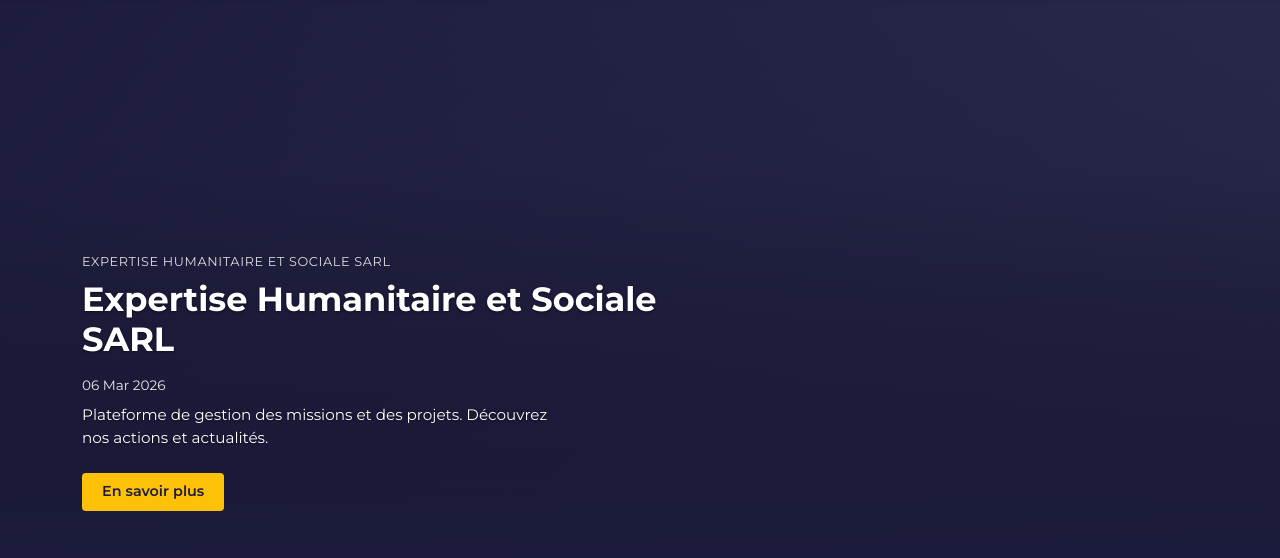
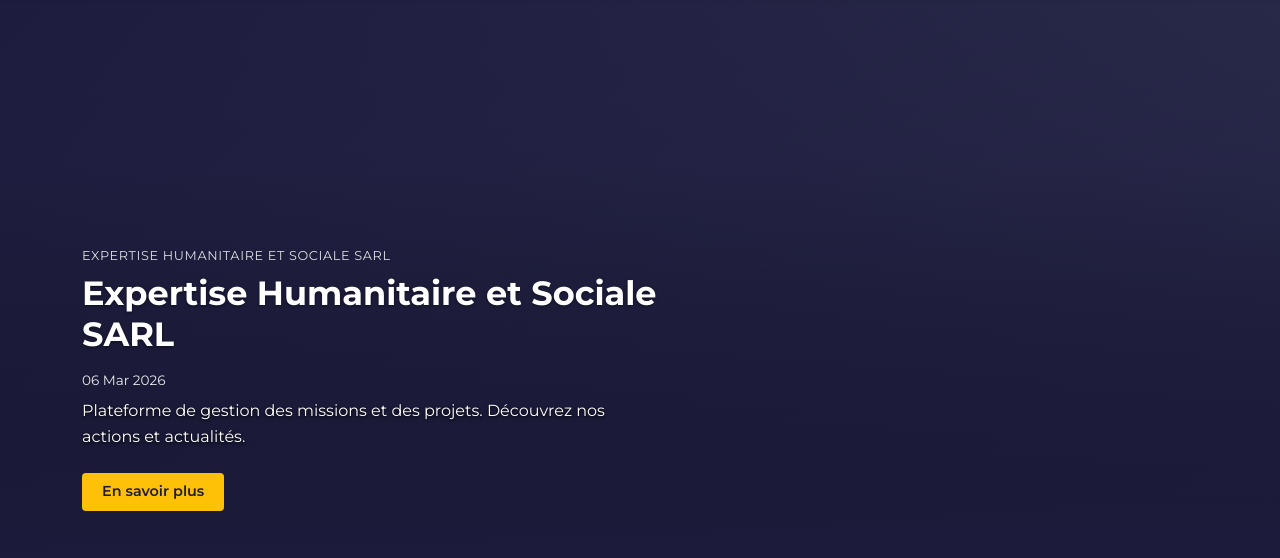
Before and after one commit to thecarinsiwa/expertise, a PHP site: page /expertise/ in a window 1280 px wide. Shown: the part 109-667 px from the top of the page. Run offline with PHP 8.4, Linux system fonts and the light colour scheme; data comes from the database, SQL or seed files in the repository; data that the repository does not hold is empty.

```diff
--- a/inc/footer.php
+++ b/inc/footer.php
@@ -13,7 +13,7 @@ $hasFooterSocial = $organisation && (
             <div class="row g-4 site-footer-grid">
                 <div class="col-lg-4 site-footer-brand">
                     <p class="footer-title footer-brand-name"><?= $footerOrgName ?></p>
-                    <p class="footer-tagline"><?= $organisation && !empty($organisation->description) ? htmlspecialchars(mb_substr($organisation->description, 0, 140)) . (mb_strlen($organisation->description) > 140 ? '…' : '') : 'Plateforme de gestion des missions et des projets.' ?></p>
+                    <p class="footer-tagline"><?= $organisation && !empty($organisation->description) ? htmlspecialchars(mb_substr(strip_tags($organisation->description), 0, 140)) . (mb_strlen(strip_tags($organisation->description)) > 140 ? '…' : '') : 'Plateforme de gestion des missions et des projets.' ?></p>
                     <?php if ($hasFooterSocial): ?>
                     <div class="footer-social" aria-label="Réseaux sociaux">
                         <?php if (!empty($organisation->facebook_url)): ?>
--- a/inc/style.css
+++ b/inc/style.css
@@ -324,7 +324,12 @@ body, html {
 .hero .badge-location { color: rgba(255,255,255,0.85); font-size: 0.8rem; text-transform: uppercase; letter-spacing: 0.05em; }
 .hero h1 { color: #fff; font-weight: 700; font-size: clamp(1.4rem, 3.2vw, 2.1rem); text-shadow: 0 1px 3px rgba(0,0,0,0.5); }
 .hero .meta { color: rgba(255,255,255,0.9); font-size: 0.85rem; }
-.hero .lead { color: #fff; max-width: 480px; font-size: 0.95rem; text-shadow: 0 1px 2px rgba(0,0,0,0.4); }
+.hero .lead { color: #fff !important; max-width: 540px; font-size: 1rem; line-height: 1.6; text-shadow: 0 1px 2px rgba(0,0,0,0.6), 0 2px 4px rgba(0,0,0,0.4); }
+.hero .lead p, .hero .lead span, .hero .lead strong, .hero .lead em, .hero .lead a,
+.hero .hero-description, .hero .hero-description p, .hero .hero-description span, .hero .hero-description strong, .hero .hero-description em, .hero .hero-description a { color: #fff !important; text-shadow: 0 1px 2px rgba(0,0,0,0.6), 0 2px 4px rgba(0,0,0,0.4); }
+.hero .hero-description p { margin-bottom: 0.75rem; }
+.hero .hero-description p:last-child { margin-bottom: 0; }
+.hero .lead a:hover, .hero .hero-description a:hover { color: rgba(255,255,255,0.95) !important; text-decoration: underline; }
 .btn-read-more { background: var(--msf-yellow); color: var(--msf-blue-dark); border: none; border-radius: 4px; padding: 0.5rem 1.25rem; font-size: 0.9rem; font-weight: 600; }
 .btn-read-more:hover { background: #FFB300; color: var(--msf-blue-dark); }
 
--- a/index.php
+++ b/index.php
@@ -230,7 +230,7 @@ require __DIR__ . '/inc/header.php';
                     <span class="badge-location d-block mb-2"><?= $organisation ? htmlspecialchars($organisation->name) : 'Actualité' ?></span>
                     <h1 class="mb-3"><?= $organisation ? htmlspecialchars($organisation->name) : 'Bienvenue sur Expertise' ?></h1>
                     <p class="meta mb-2"><?= date('d M Y') ?></p>
-                    <p class="lead mb-4"><?= $organisation && !empty($organisation->description) ? htmlspecialchars(mb_substr($organisation->description, 0, 280)) . (mb_strlen($organisation->description) > 280 ? '…' : '') : 'Plateforme de gestion des missions et des projets. Découvrez nos actions et actualités.' ?></p>
+                    <div class="lead mb-4 hero-description"><?= $organisation && !empty($organisation->description) ? $organisation->description : 'Plateforme de gestion des missions et des projets. Découvrez nos actions et actualités.' ?></div>
                     <a href="<?= $baseUrl ?>about.php" class="btn btn-read-more">En savoir plus</a>
                 </div>
             </div>
@@ -279,7 +279,7 @@ require __DIR__ . '/inc/header.php';
                 <div class="col-lg-7">
                     <h2 class="section-heading">Qui nous sommes</h2>
                     <p class="index-about-lead">
-                        <?= $organisation && !empty($organisation->description) ? nl2br(htmlspecialchars(mb_substr($organisation->description, 0, 380))) . (mb_strlen($organisation->description) > 380 ? '…' : '') : 'Nous sommes une organisation humanitaire médicale internationale et indépendante. Découvrez notre mission, notre gouvernance et nos principes d\'action.' ?>
+                        <?= $organisation && !empty($organisation->description) ? $organisation->description : 'Nous sommes une organisation humanitaire médicale internationale et indépendante. Découvrez notre mission, notre gouvernance et nos principes d\'action.' ?>
                     </p>
                     <a href="<?= $baseUrl ?>about.php" class="btn-view-all">En savoir plus</a>
                 </div>
```
